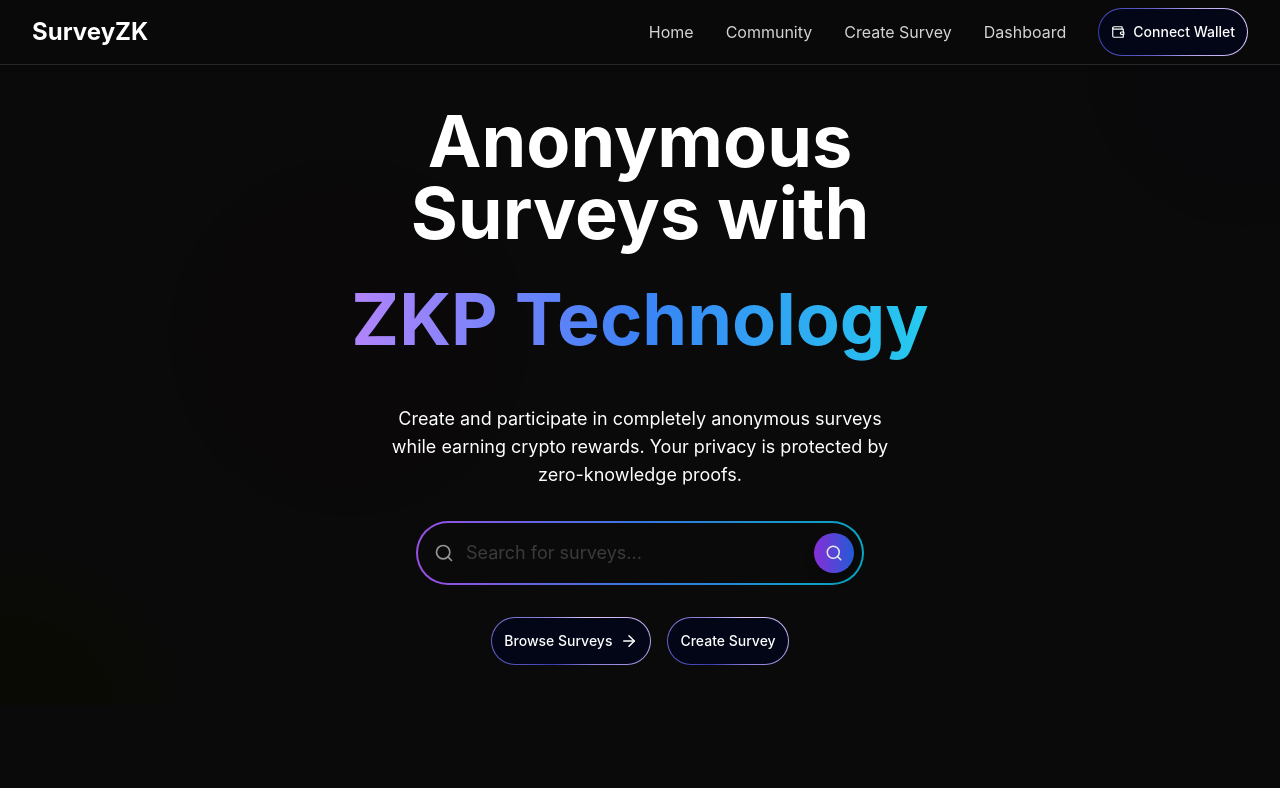
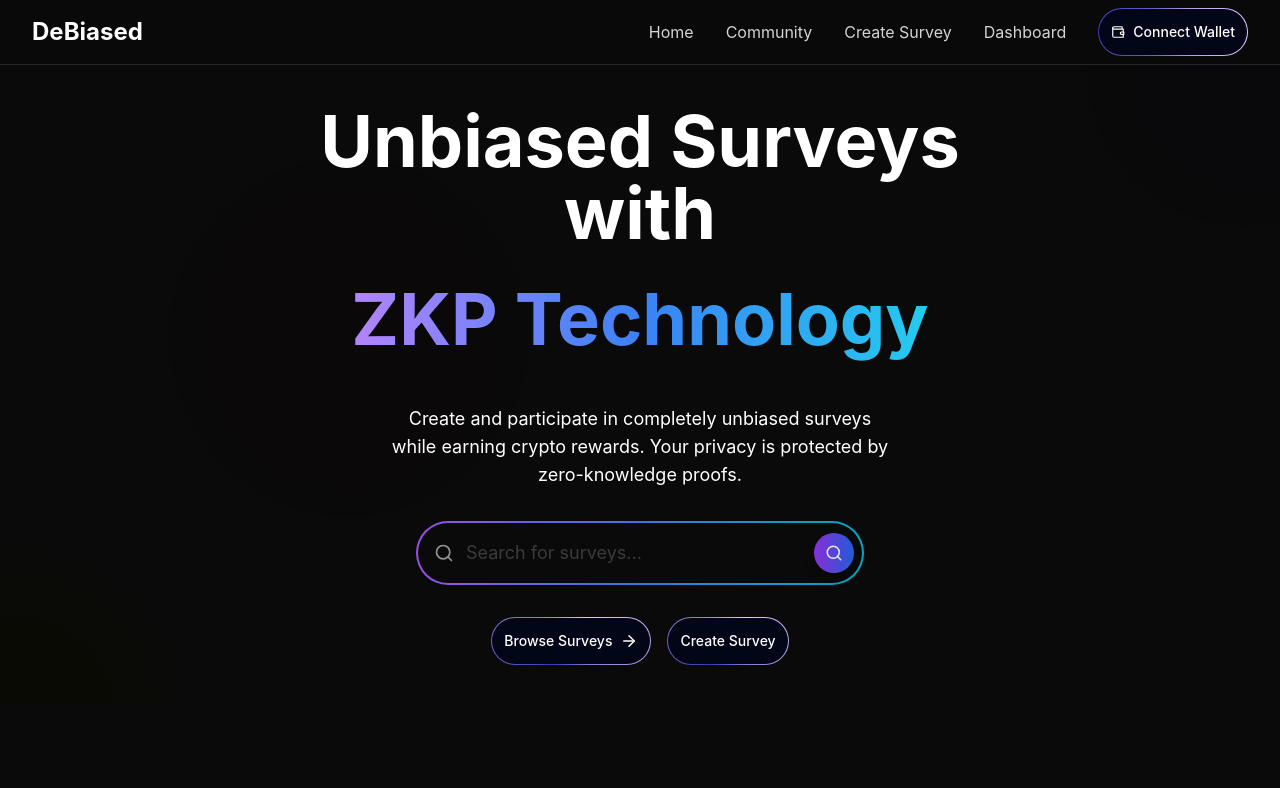
Before and after one commit to ombhanushaliii/debiased, a Next.js app in the folder client/: page / in a window 1280 px wide. Shown: the top 788 px of the page. Built offline with nearby package versions, Linux system fonts and the light colour scheme.

Commit message:
fix: minor ui tweaks

```diff
--- a/client/package.json
+++ b/client/package.json
@@ -1,5 +1,5 @@
 {
-  "name": "survey-platform",
+  "name": "debiased",
   "version": "0.1.0",
   "private": true,
   "scripts": {
@@ -15,6 +15,7 @@
     "autoprefixer": "^10.4.21",
     "chart.js": "^4.4.0",
     "clsx": "^2.0.0",
+    "ethers": "^6.15.0",
     "html2canvas": "^1.4.1",
     "jspdf": "^3.0.3",
     "lucide-react": "^0.263.1",
--- a/client/src/app/layout.tsx
+++ b/client/src/app/layout.tsx
@@ -5,8 +5,8 @@ import './globals.css';
 import { WalletProvider } from '../components/WalletContext';
 
 export const metadata: Metadata = {
-  title: 'Anonymous Survey Platform',
-  description: 'Create and participate in anonymous surveys with ZKP technology',
+  title: 'DeBiased',
+  description: 'Create and participate in unbiased surveys with ZKP technology',
 };
 
 export default function RootLayout({
--- a/client/src/app/page.tsx
+++ b/client/src/app/page.tsx
@@ -31,14 +31,14 @@ export default function HomePage() {
 
       <div className="max-w-2xl mx-auto p-4 relative z-10">
         <h1 className="relative z-10 text-lg md:text-7xl text-center font-sans font-bold mb-8 leading-tight">
-          <span className="text-white">Anonymous Surveys with</span>
+          <span className="text-white">Unbiased Surveys with</span>
           <span className="block mt-4 bg-gradient-to-r from-purple-400 via-blue-500 to-cyan-400 bg-clip-text text-transparent leading-normal">
             ZKP Technology
           </span>
         </h1>
 
         <p className="text-white max-w-lg mx-auto text-lg text-center relative z-10 mb-8">
-          Create and participate in completely anonymous surveys while earning crypto rewards.
+          Create and participate in completely unbiased surveys while earning crypto rewards.
           Your privacy is protected by zero-knowledge proofs.
         </p>
 
--- a/client/src/components/Charts.tsx
+++ b/client/src/components/Charts.tsx
@@ -61,7 +61,7 @@ export function BarChart({ data, title }: BarChartProps) {
         font: {
           family: 'Inter, system-ui, sans-serif',
           size: 16,
-          weight: '600',
+          weight: 'bold',
         },
         color: '#564c43',
       },
@@ -134,7 +134,7 @@ export function DoughnutChart({ data, title }: DoughnutChartProps) {
         font: {
           family: 'Inter, system-ui, sans-serif',
           size: 16,
-          weight: '600',
+          weight: 'bold',
         },
         color: '#564c43',
       },
@@ -182,7 +182,7 @@ export function LineChart({ data, title }: LineChartProps) {
         font: {
           family: 'Inter, system-ui, sans-serif',
           size: 16,
-          weight: '600',
+          weight: 'bold',
         },
         color: '#564c43',
       },
--- a/client/src/components/Navbar.tsx
+++ b/client/src/components/Navbar.tsx
@@ -24,7 +24,7 @@ export default function Navbar() {
           <div className="flex justify-between items-center h-16">
             <div className="flex items-center">
               <Link href="/" className="text-2xl font-bold text-white">
-                SurveyZK
+                DeBiased
               </Link>
             </div>
 
```
Also changed, not shown: 1 other file (tests, documents, lock files or other folders).
